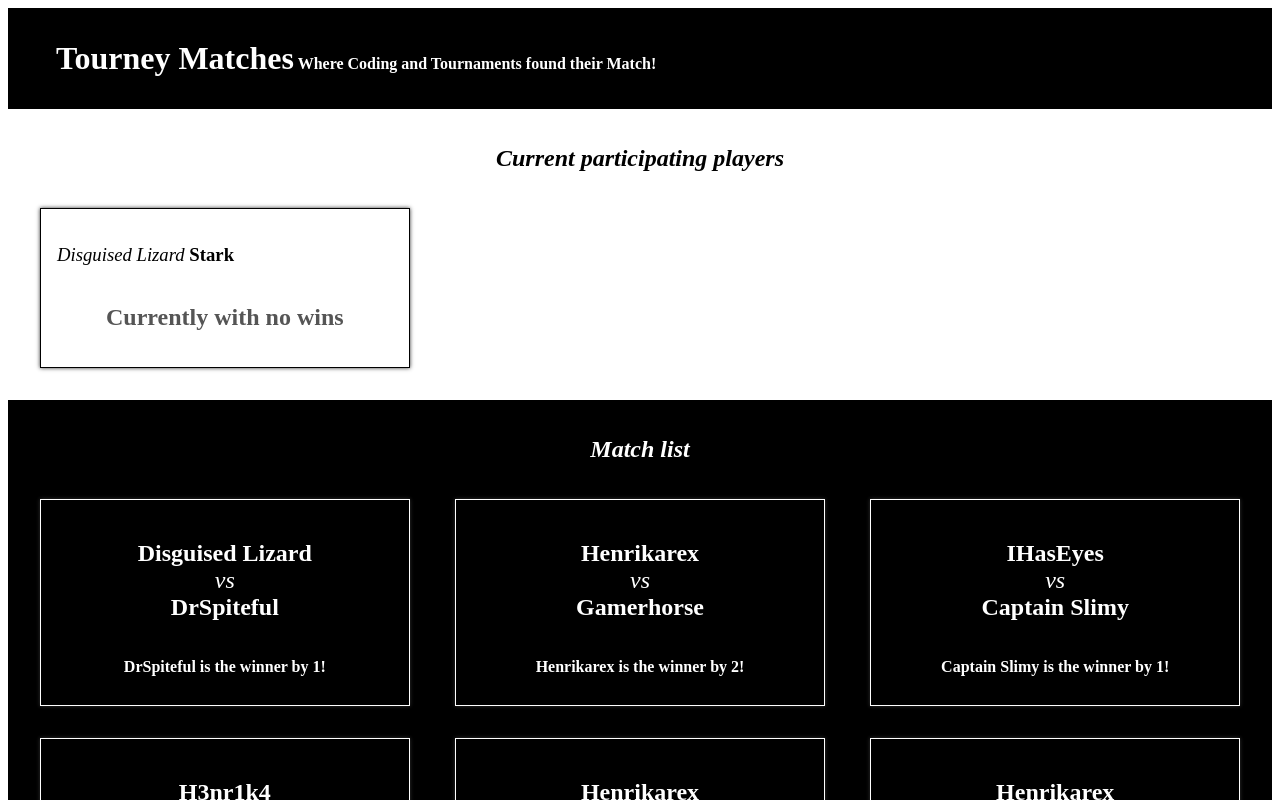
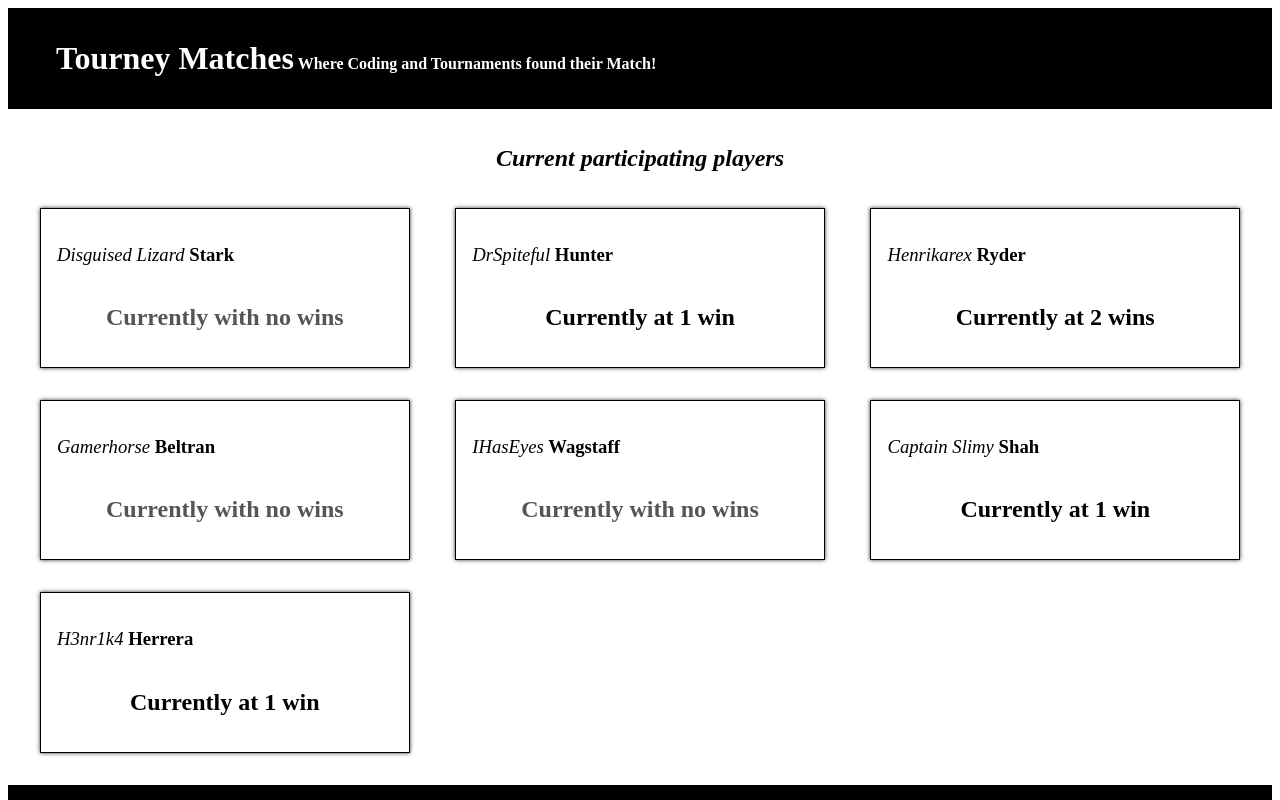
Before and after one commit to Raiza-D/tourney-matches, a React (Create React App) app: page / in a window 1280 px wide. Shown: the top 800 px of the page. Built offline with nearby package versions, Linux system fonts and the light colour scheme.

Commit message:
Edit PlayerList function - remove onePlayer var. Declare new var players which has an array and map method applied. Each player in array iteration displayed.

```diff
--- a/src/components/PlayerList.js
+++ b/src/components/PlayerList.js
@@ -3,17 +3,21 @@
 
 function PlayerList(props) {
 
-  const onePlayer = props.playerData[0];
+  const players = props.playerData.map((player) => {
+    return (
+      <Player
+        key={player.gamerTag}
+        gamerTag={player.gamerTag}
+        firstname={player.firstName}
+        lastName={player.lastName}
+        wins={player.wins}
+      />)
+  });
 
   return (
     <section className="PlayerList">
       <h1>Current participating players</h1>
-      <Player
-        gamerTag={onePlayer.gamerTag}
-        firstname={onePlayer.firstName}
-        lastName={onePlayer.lastName}
-        wins={onePlayer.wins}
-      />
+      {players}
     </section>
   );
 };
```
